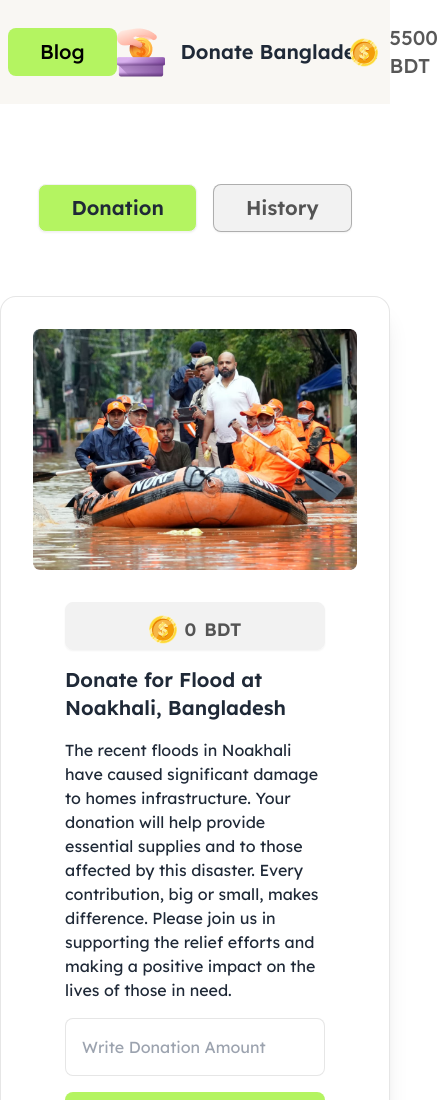
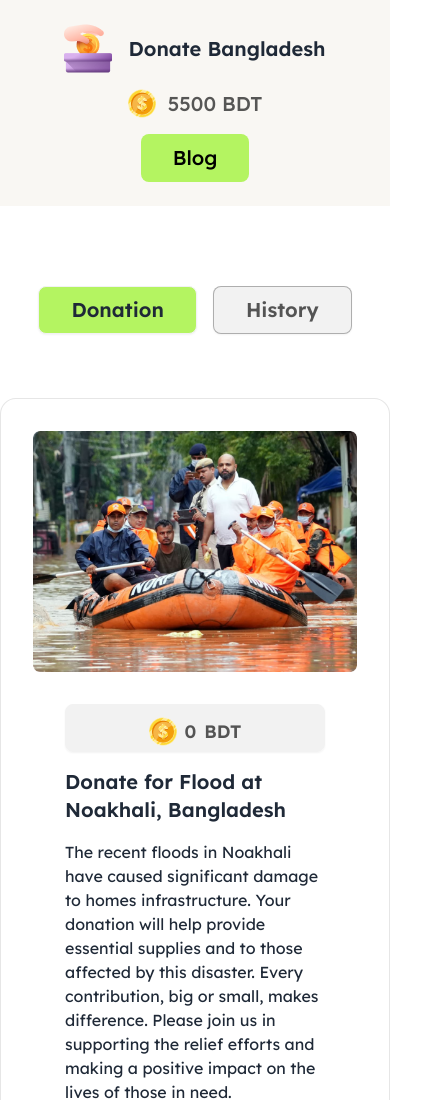
Before and after one commit to RIRony9898/donate-bangladesh, a plain HTML site: page index.html in a window 390 px wide. Shown: the top 1100 px of the page, 438 px wide, since content can reach past the window. Drawn offline with nearby package versions, Linux system fonts and the light colour scheme.

Commit message:
responsive done

```diff
--- a/index.html
+++ b/index.html
@@ -16,18 +16,18 @@
   </head>
   <body class="font-lexend">
     <!-- header section start -->
-    <header class="sticky top-0 z-50 bg-base-100 pb-8">
+    <header class="sticky top-0 z-50 bg-transparent backdrop-blur-lg pb-8">
       <!-- navbar section start -->
       <div class="bg-[#F9F7F3]">
-        <nav class="navbar py-6 container mx-auto">
-          <div class="navbar-start">
+        <nav class="navbar py-6 container mx-auto grid grid-cols-1 md:grid-cols-3 justify-center gap-4">
+          <div class="navbar-start order-3 md:order-1 w-full justify-center">
             <button
               class="btn btn-outline border-none text-xl font-medium text-black bg-[#B4F461] px-8 py-3 content-center"
             >
               Blog
             </button>
           </div>
-          <div class="navbar-center gap-4">
+          <div class="navbar-center gap-4 order-1 md:order-2 w-full justify-center">
             <img
               src="assets/logo.png"
               alt="donate bangladesh"
@@ -35,7 +35,7 @@
             />
             <h1 class="text-xl font-semibold">Donate Bangladesh</h1>
           </div>
-          <div class="navbar-end gap-3">
+          <div class="navbar-end gap-3 order-2 md:order-3 w-full justify-center">
             <img src="assets/coin.png" alt="" />
             <p class="text-[#111111B3] text-xl font-medium">
               <span id="balance">5500</span> BDT
@@ -72,7 +72,7 @@
     <!-- main section end -->
     <main class="container mx-auto flex flex-col gap-8">
       <!-- Cards Section -->
-       <section id="section-cards">
+       <section id="section-cards" class="flex flex-col gap-6">
         <!-- card-1 -->
       <div
       class="card lg:card-side bg-base-100 shadow-xl p-8 rounded-2xl border border-[#1111111A]"
```
